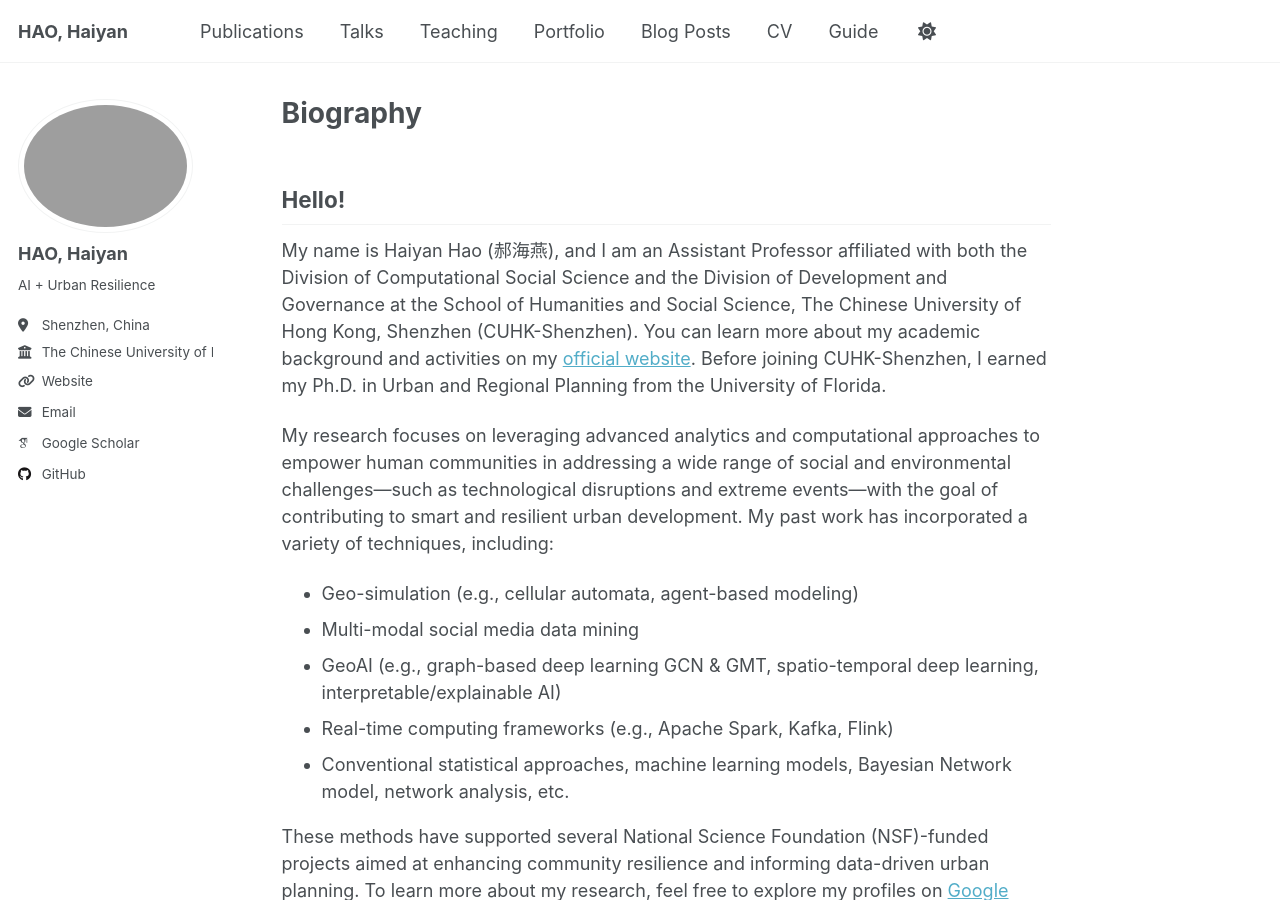
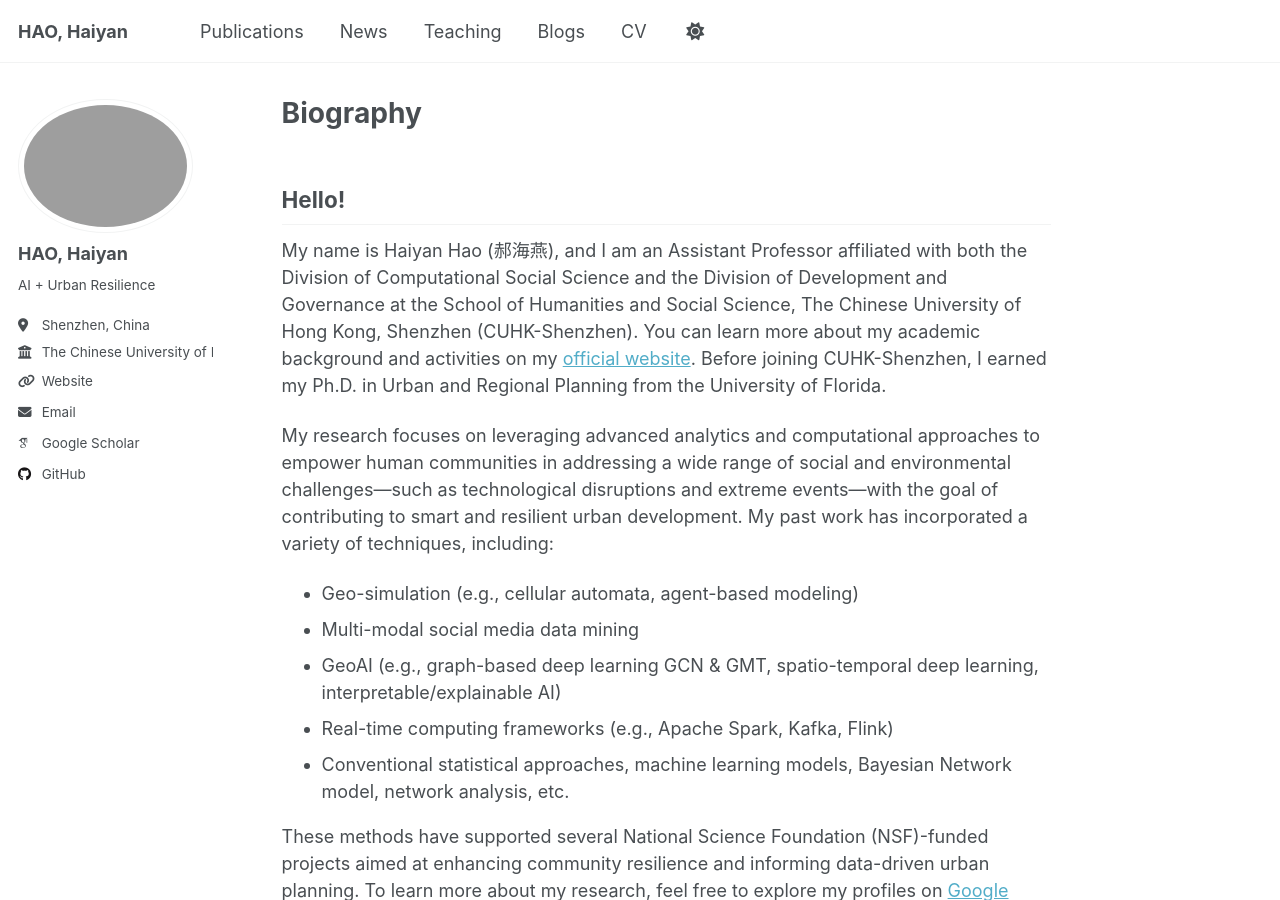
Before and after one commit to Haiyan-Hao/haiyan_hao, a Jekyll site: the page built from _pages/about.md, in a window 1280 px wide and 900 px high. Built offline with Jekyll 4.4.1, drawn with Linux system fonts in a browser that asks for light colours; some web fonts are replaced.

Commit message:
Update navigation.yml

```diff
--- a/_data/navigation.yml
+++ b/_data/navigation.yml
@@ -11,16 +11,13 @@ main:
   - title: "Publications"
     url: /publications/
 
-  - title: "Talks"
-    url: /talks/
+  - title: "News"
+    url: /news/
 
   - title: "Teaching"
     url: /teaching/
 
-  - title: "Portfolio"
-    url: /portfolio/
-
-  - title: "Blog Posts"
+  - title: "Blogs"
     url: /year-archive/
 
   - title: "CV"
@@ -28,6 +25,3 @@ main:
 
   # - title: "CV"
   #   url: /cv-json/
-
-  - title: "Guide"
-    url: /markdown/
```
